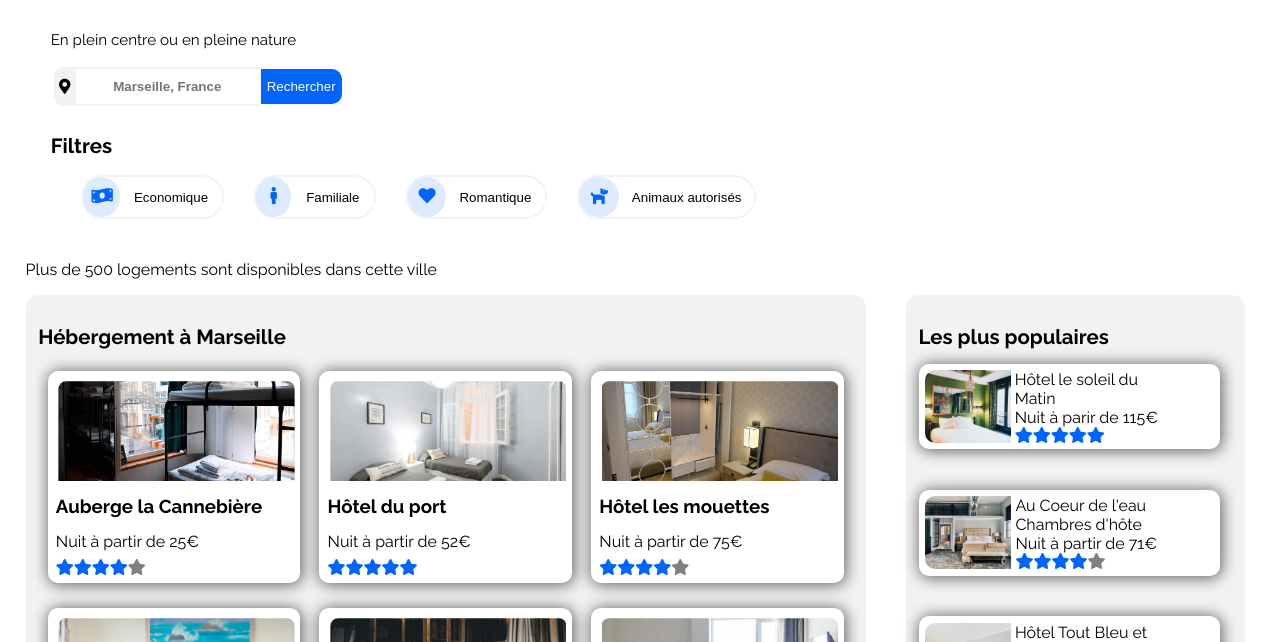
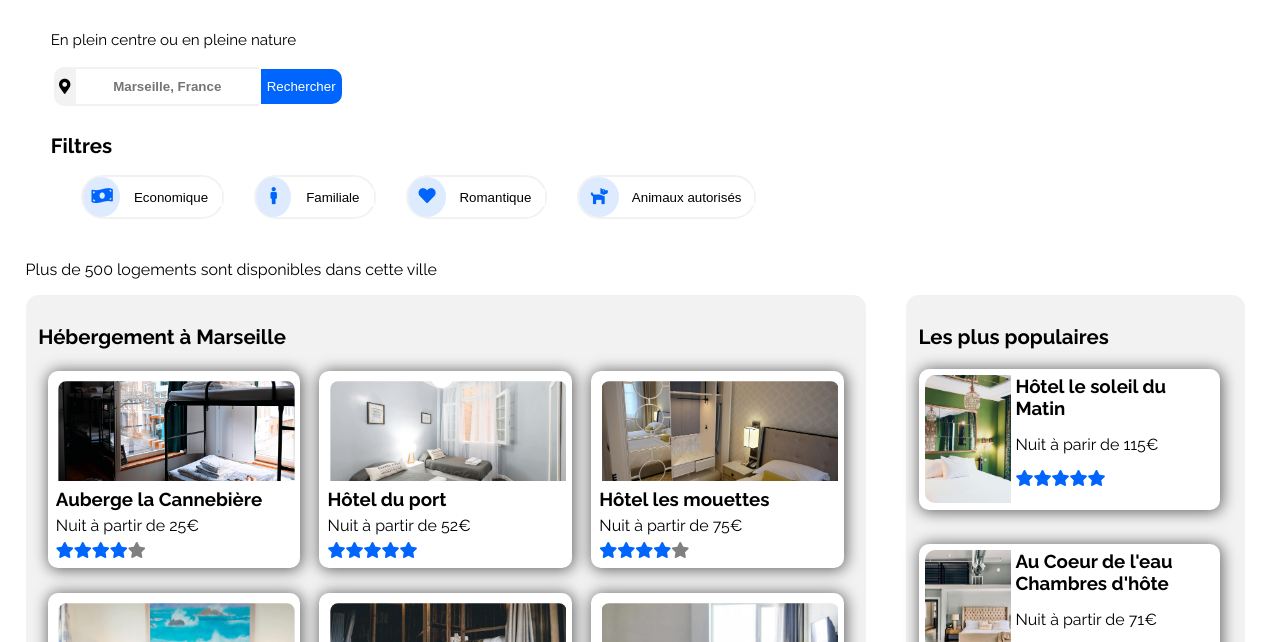
Before and after one commit to Fatimatagik/reservia, a plain HTML site: page index.html in a window 1280 px wide. Shown: the part 153-795 px from the top of the page. Drawn offline with Linux system fonts and the light colour scheme.

Commit message:
changement

```diff
--- a/index.css
+++ b/index.css
@@ -336,7 +336,7 @@ margin: 0%;
 .annonce-hebergement{
     display: flex;
     flex-direction: column;
-    justify-content: center;
+
     /*border: solid 1px yellow;*/
     border-radius: 10px;
     background-color: white;
@@ -346,18 +346,22 @@ margin: 0%;
     box-shadow: 1px 1px 15px 1px rgba(0,0,0,0.6);
     -webkit-box-shadow: 1px 1px 15px 1px rgba(0,0,0,0.6);
     -moz-box-shadow: 1px 1px 15px 1px rgba(0,0,0,0.6);
+}
+
+.annonce-container-hebergement h3, .annonce-container-hebergement p{
+    margin: 0;
+    margin-bottom: 6px;
+}
 
 
 
 
-}
 
 .body-image{
     /*border: tomato solid 1px;*/
     display: flex;
     justify-content: flex-start;
     flex-direction: column;
-    line-height: 5%;
 
 }
 
@@ -371,6 +375,7 @@ margin: 0%;
     /*border: magenta solid 1px;*/
     width: 100%;
     font-weight: bold;
+    margin-top: 33px;
 }
 
 #affiche-space p{
@@ -448,14 +453,13 @@ i{
 .populaire-pop{
     display: flex;
     flex-direction: column;
-    margin-top: -46px;
     justify-content: center;
 }
 
 .hebergement-populaire{
     display: flex;
     /*border: green solid 1px;*/
-    margin-top: 13%;
+    margin-bottom: 11%;
     flex-direction:row;
     /*width: 100%;*/
     align-items: center;
@@ -464,7 +468,6 @@ i{
     border-radius: 10px;
     background-color: white;
     padding: 2%;
-    height: 30%;
     width: 92%;
     box-shadow: 1px 1px 15px 1px rgba(0,0,0,0.6);
     -webkit-box-shadow: 1px 1px 15px 1px rgba(0,0,0,0.6);
@@ -475,6 +478,7 @@ i{
     display: flex;
     flex-direction: row;
     margin: 0%;
+    height: 128px;
 }
 
 
@@ -487,7 +491,6 @@ i{
 
 .body-pop{
     /*border: tomato solid 1px;*/
-    align-items:flex-start;
     width: 100%;
 
 }
--- a/index.html
+++ b/index.html
@@ -202,7 +202,7 @@
                                     <span class="icone-etoile"><i class="fas fa-star"></i><i class="fas fa-star"></i><i
                                             class="fas fa-star"></i><i class="fas fa-star"></i><i
                                             class="fas fa-star gris"></i></span>
-                                    </div>
+                                </div>
                             </figcaption>
                         </figure>
                     </div>
@@ -245,10 +245,10 @@
                             <figcaption>
                                 <div class="body-pop">
                                     <div class="descrip-pop">
-                                        <div class="titre-pop">Hôtel le soleil du Matin</div>
+                                        <h3 class="titre-pop">Hôtel le soleil du Matin</h3>
                                     </div>
                                     <div class="descrip-pop">
-                                        <div>Nuit à parir de 115€</div>
+                                        <p>Nuit à parir de 115€</p>
                                     </div>
                                     <span class="descrip-pop"><i class="fas fa-star"></i><i class="fas fa-star"></i><i
                                             class="fas fa-star"></i><i class="fas fa-star"></i><i
@@ -265,10 +265,10 @@
                             <figcaption>
                                 <div class="body-pop">
                                     <div class="descrip-pop">
-                                        <div class="titre-pop">Au Coeur de l'eau Chambres d'hôte</div>
+                                        <h3 class="titre-pop">Au Coeur de l'eau Chambres d'hôte</h3>
                                     </div>
                                     <div class="descrip-pop">
-                                        <div>Nuit à partir de 71€</div>
+                                        <p>Nuit à partir de 71€</p>
                                     </div>
                                     <span class="descrip-pop"><i class="fas fa-star"></i><i class="fas fa-star"></i><i
                                             class="fas fa-star"></i><i class="fas fa-star"></i><i
@@ -287,7 +287,7 @@
                             <figcaption>
                                 <div class="body-pop">
                                     <div class="descrip-pop">
-                                        <div class="titre-pop">Hôtel Tout Bleu et Blanc</div>
+                                        <h3 class="titre-pop">Hôtel Tout Bleu et Blanc</h3>
                                     </div>
                                     <div class="descrip-pop">
                                         <p>Nuit à partir de 69€</p>
```
Also changed, not shown: 3 other files.
